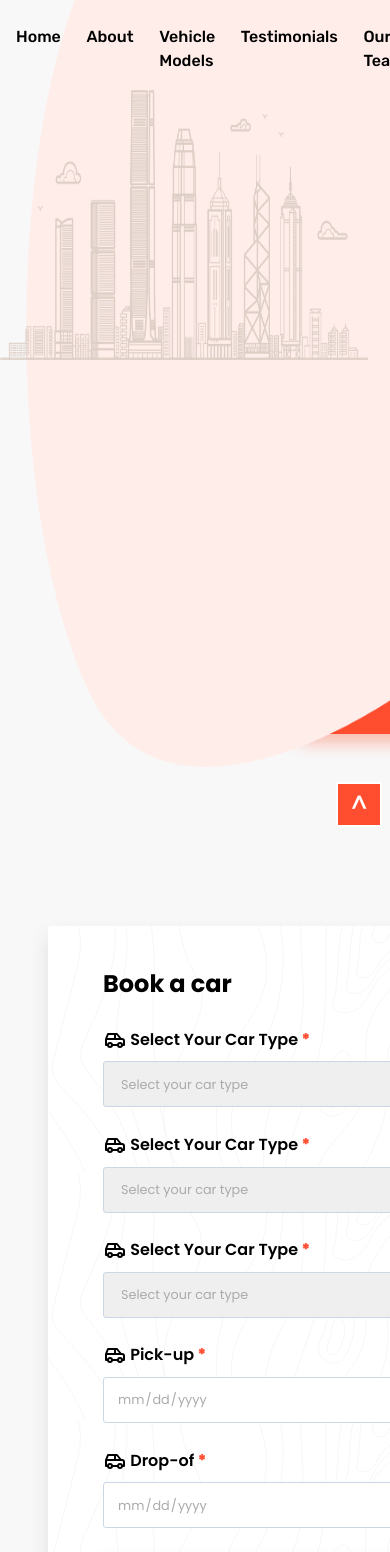
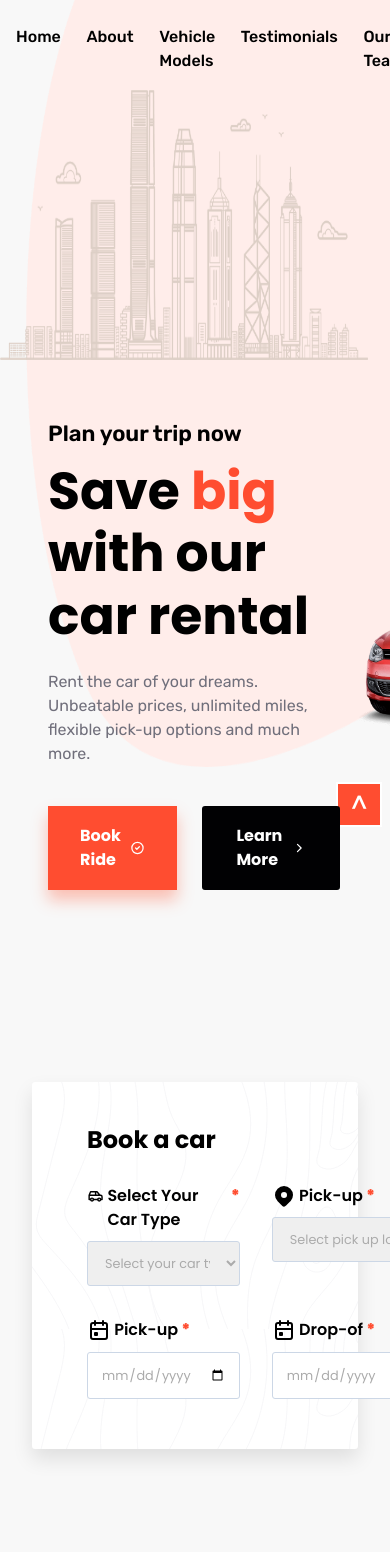
Before and after one commit to TortarZ/car-rental, a Next.js app: page / in a window 390 px wide. Shown: the top 1552 px of the page. Built offline with nearby package versions, Linux system fonts and the light colour scheme.

Commit message:
Book Car: support responsive for ipad pro

```diff
--- a/app/components/BookCar.tsx
+++ b/app/components/BookCar.tsx
@@ -53,20 +53,21 @@ const BookCar = () => {
                     strokeLinejoin="round"
                     className="input-icon"
                   >
-                    <path d="M7 17m-2 0a2 2 0 1 0 4 0a2 2 0 1 0 -4 0"></path>
-                    <path d="M17 17m-2 0a2 2 0 1 0 4 0a2 2 0 1 0 -4 0"></path>
-                    <path d="M5 17h-2v-6l2 -5h9l4 5h1a2 2 0 0 1 2 2v4h-2m-4 0h-6m-6 -6h15m-6 0v-5"></path>
+                    <path
+                      d="M18.364 4.636a9 9 0 0 1 .203 12.519l-.203 .21l-4.243 4.242a3 3 0 0 1 -4.097 .135l-.144 -.135l-4.244 -4.243a9 9 0 0 1 12.728 -12.728zm-6.364 3.364a3 3 0 1 0 0 6a3 3 0 0 0 0 -6z"
+                      fill="currentColor"
+                      strokeWidth="0"
+                    ></path>
                   </svg>
-                  Select Your Car Type <b>*</b>
+                  Pick-up <b>*</b>
                 </label>
                 <select>
-                  <option>Select your car type</option>
-                  <option value="Audi A1 S-Line">Audi A1 S-Line</option>
-                  <option value="VW Golf 6">VW Golf 6</option>
-                  <option value="Toyota Camry">Toyota Camry</option>
-                  <option value="BMW 320 ModernLine">BMW 320 ModernLine</option>
-                  <option value="Mercedes-Benz GLK">Mercedes-Benz GLK</option>
-                  <option value="VW Passat CC">VW Passat CC</option>
+                  <option>Select pick up location</option>
+                  <option value="Audi A1 S-Line">Belgrade</option>
+                  <option value="VW Golf 6">Novi Sad</option>
+                  <option value="Toyota Camry">Nis</option>
+                  <option value="BMW 320 ModernLine">Kragujevac</option>
+                  <option value="Mercedes-Benz GLK">Subotica</option>
                 </select>
               </div>
               <div className="dropof-con">
@@ -83,20 +84,21 @@ const BookCar = () => {
                     strokeLinejoin="round"
                     className="input-icon"
                   >
-                    <path d="M7 17m-2 0a2 2 0 1 0 4 0a2 2 0 1 0 -4 0"></path>
-                    <path d="M17 17m-2 0a2 2 0 1 0 4 0a2 2 0 1 0 -4 0"></path>
-                    <path d="M5 17h-2v-6l2 -5h9l4 5h1a2 2 0 0 1 2 2v4h-2m-4 0h-6m-6 -6h15m-6 0v-5"></path>
+                    <path
+                      d="M18.364 4.636a9 9 0 0 1 .203 12.519l-.203 .21l-4.243 4.242a3 3 0 0 1 -4.097 .135l-.144 -.135l-4.244 -4.243a9 9 0 0 1 12.728 -12.728zm-6.364 3.364a3 3 0 1 0 0 6a3 3 0 0 0 0 -6z"
+                      fill="currentColor"
+                      strokeWidth="0"
+                    ></path>
                   </svg>
-                  Select Your Car Type <b>*</b>
+                  Drop-of<b>*</b>
                 </label>
                 <select>
-                  <option>Select your car type</option>
-                  <option value="Audi A1 S-Line">Audi A1 S-Line</option>
-                  <option value="VW Golf 6">VW Golf 6</option>
-                  <option value="Toyota Camry">Toyota Camry</option>
-                  <option value="BMW 320 ModernLine">BMW 320 ModernLine</option>
-                  <option value="Mercedes-Benz GLK">Mercedes-Benz GLK</option>
-                  <option value="VW Passat CC">VW Passat CC</option>
+                  <option>Select drop of location</option>
+                  <option value="Audi A1 S-Line">Belgrade</option>
+                  <option value="VW Golf 6">Novi Sad</option>
+                  <option value="Toyota Camry">Nis</option>
+                  <option value="BMW 320 ModernLine">Kragujevac</option>
+                  <option value="Mercedes-Benz GLK">Subotica</option>
                 </select>
               </div>
               <div className="pickup-con">
@@ -113,11 +115,13 @@ const BookCar = () => {
                     strokeLinejoin="round"
                     className="input-icon"
                   >
-                    <path d="M7 17m-2 0a2 2 0 1 0 4 0a2 2 0 1 0 -4 0"></path>
-                    <path d="M17 17m-2 0a2 2 0 1 0 4 0a2 2 0 1 0 -4 0"></path>
-                    <path d="M5 17h-2v-6l2 -5h9l4 5h1a2 2 0 0 1 2 2v4h-2m-4 0h-6m-6 -6h15m-6 0v-5"></path>
+                    <path d="M4 5m0 2a2 2 0 0 1 2 -2h12a2 2 0 0 1 2 2v12a2 2 0 0 1 -2 2h-12a2 2 0 0 1 -2 -2z"></path>
+                    <path d="M16 3l0 4"></path>
+                    <path d="M8 3l0 4"></path>
+                    <path d="M4 11l16 0"></path>
+                    <path d="M8 15h2v2h-2z"></path>
                   </svg>
-                  Pick-up <b>*</b>
+                  Pick-up<b>*</b>
                 </label>
                 <input type="date" name="pick-up" id="" />
               </div>
@@ -135,9 +139,11 @@ const BookCar = () => {
                     strokeLinejoin="round"
                     className="input-icon"
                   >
-                    <path d="M7 17m-2 0a2 2 0 1 0 4 0a2 2 0 1 0 -4 0"></path>
-                    <path d="M17 17m-2 0a2 2 0 1 0 4 0a2 2 0 1 0 -4 0"></path>
-                    <path d="M5 17h-2v-6l2 -5h9l4 5h1a2 2 0 0 1 2 2v4h-2m-4 0h-6m-6 -6h15m-6 0v-5"></path>
+                    <path d="M4 5m0 2a2 2 0 0 1 2 -2h12a2 2 0 0 1 2 2v12a2 2 0 0 1 -2 2h-12a2 2 0 0 1 -2 -2z"></path>
+                    <path d="M16 3l0 4"></path>
+                    <path d="M8 3l0 4"></path>
+                    <path d="M4 11l16 0"></path>
+                    <path d="M8 15h2v2h-2z"></path>
                   </svg>
                   Drop-of <b>*</b>
                 </label>
--- a/app/components/Hero.tsx
+++ b/app/components/Hero.tsx
@@ -69,7 +69,7 @@ const Hero = () => {
               height={0}
               width={0}
               alt="bg-img"
-              sizes="100vh"
+              sizes="100%"
               className="hero-img"
               priority
             />
--- a/app/components/Styles/BookCar.css
+++ b/app/components/Styles/BookCar.css
@@ -6,32 +6,42 @@ label {
   display: flex;
   justify-content: center;
   align-items: center;
-  padding: 2rem 18rem;
+  padding: 2rem 10rem;
 }
 
 .bookcar-con {
   background-image: url("../../../public/bookcar-bg.png");
   background-color: #fff;
+  width: 100%;
   padding: 40px 45px 50px 55px;
   box-shadow: 0 10px 20px rgba(0, 0, 0, 0.1);
   border-radius: 3px;
-  z-index: 2;
+  display: flex;
+  flex-direction: column;
 }
 
 .bookcar-content {
+  display: grid;
+  grid-template-columns: 1fr 1fr 1fr;
+  gap: 2rem;
+}
+
+.submit-con {
   display: flex;
-  justify-content: space-between;
-  align-items: end;
-  flex-wrap: wrap;
-  gap: 1.6rem;
+  align-items: flex-end;
 }
 
 .submit-btn {
-  width: 380px;
-  height: 46px;
+  width: 100%;
   padding: 12px 13px;
 }
 
 .box-form {
   margin-top: 1.6rem;
 }
+
+@media (max-width: 1024px) {
+  .book-section {
+    padding: 2rem 2rem;
+  }
+}
--- a/app/components/Styles/Hero.css
+++ b/app/components/Styles/Hero.css
@@ -6,6 +6,10 @@
   display: flex;
   align-items: center;
   padding: 10rem 300px;
+}
+
+.hero-content {
+  z-index: 2;
 }
 
 .bg-homepage {
@@ -47,3 +51,14 @@
   width: 100%;
   z-index: 2;
 }
+
+@media (max-width: 1024px) {
+  .hero-con {
+    padding: 20rem 3rem 10rem;
+  }
+
+  .book-ride-btn,
+  .learn-more-btn {
+    padding: 1rem 2rem;
+  }
+}
--- a/app/globals.css
+++ b/app/globals.css
@@ -61,8 +61,7 @@ b {
 select,
 input {
   padding: 12px 13px;
-  width: 380px;
-  height: 46px;
+  width: 100%;
   border: 1px solid var(--input-border);
   border-radius: 3px;
   color: var(--input-text);
```
